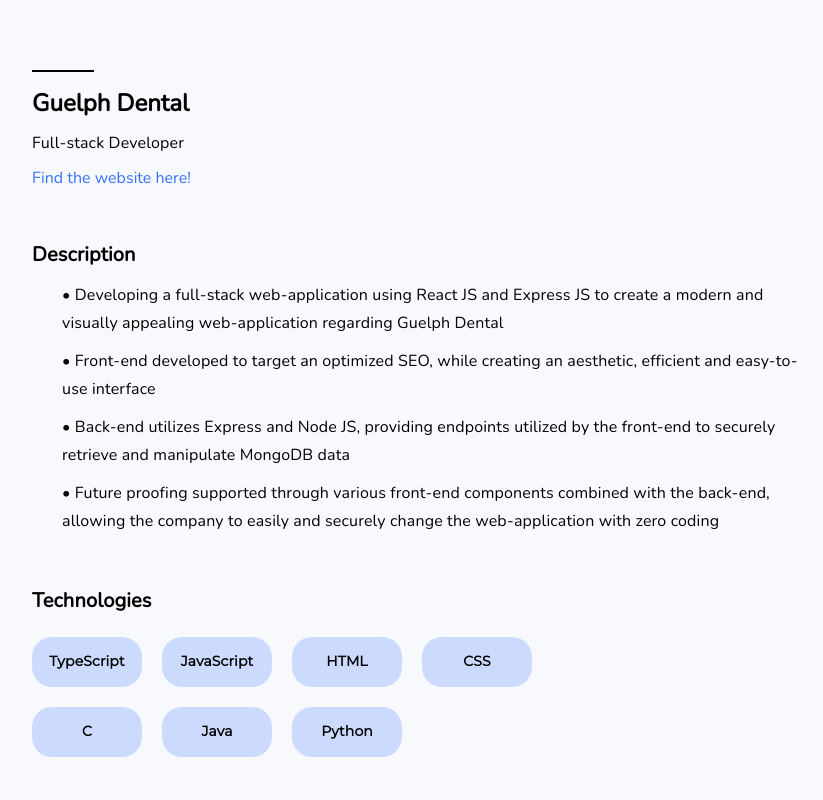
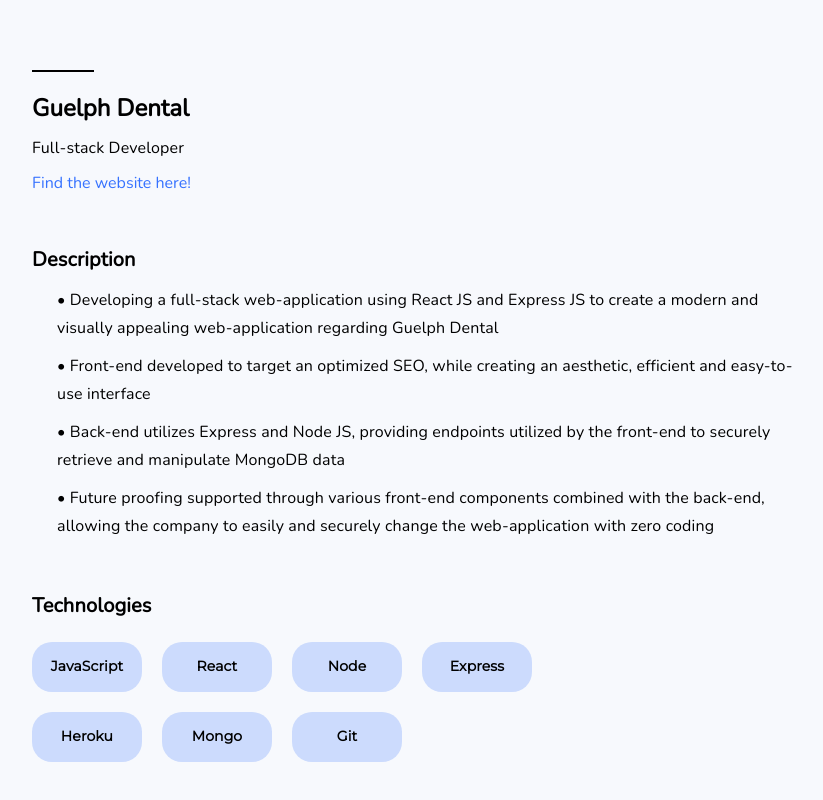
Before and after one commit to brandenphan/Portfolio-v2, a React (Create React App) app: page /GuelphDental in a window 1280 px wide. Shown: the part 540-1340 px from the top of the page, without its empty margins (88-911 px from the left). Built offline with nearby package versions, Linux system fonts and the light colour scheme.

Commit message:
added lotus page

```diff
--- a/src/Pages/Work/GuelphDental.js
+++ b/src/Pages/Work/GuelphDental.js
@@ -1,3 +1,4 @@
+import React from "react";
 import { Grid, Typography } from "@mui/material";
 import BackNav from "../../Components/BackNav";
 import { useWidth } from "../../Context/WidthContext";
@@ -10,6 +11,12 @@
 
 const GuelphDental = () => {
     const { width } = useWidth();
+
+    // Forces the page to start at the top if the page is loaded
+    React.useEffect(() => {
+        window.scrollTo(0, 0);
+
+    }, []);
 
     return (
         <div style={{position: "absolute", top: "0", left: "0", width: "100%", overflow: "hidden", backgroundColor: "rgb(237, 242, 251, 0.45)"}}>
@@ -29,7 +36,7 @@
             </div>
 
             <Grid container sx={{marginLeft: width > 1400 ? "150px" : width > 1100 ? "120px" : width > 900 ? "100px" : width > 700 ? "70px" : "40px", marginTop: width > 700 ? "100px" : "80px", display: "flex", flexDirection: "column"}}>
-                <div style={{border: "1px solid black", marginBottom: "15px", width: "60px"}} />
+                <div style={{border: "1px solid black", marginBottom: "20px", width: "60px"}} />
                 <Typography variant="h5" sx={{fontFamily: "Nunito", fontWeight: "bold"}}>
                     Guelph Dental
                 </Typography>
@@ -46,20 +53,20 @@
                 <Typography variant="h6" sx={{fontFamily: "Nunito", fontWeight: "bold"}}>
                     Description
                 </Typography>
-                <Typography variant="subtitle1" align="left" sx={{fontFamily: "Nunito", marginTop: "10px", marginLeft: "30px"}}>• Developing a full-stack web-application using React JS and Express JS to create a modern and visually appealing web-application regarding Guelph Dental</Typography>
-                <Typography variant="subtitle1" align="left" sx={{fontFamily: "Nunito", marginTop: "10px", marginLeft: "30px"}}>• Front-end developed to target an optimized SEO, while creating an aesthetic, efficient and easy-to-use interface</Typography>
-                <Typography variant="subtitle1" align="left" sx={{fontFamily: "Nunito", marginTop: "10px", marginLeft: "30px"}}>• Back-end utilizes Express and Node JS, providing endpoints utilized by the front-end to securely retrieve and manipulate MongoDB data</Typography>
-                <Typography variant="subtitle1" align="left" sx={{fontFamily: "Nunito", marginTop: "10px", marginLeft: "30px"}}>• Future proofing supported through various front-end components combined with the back-end, allowing the company to easily and securely change the web-application with zero coding</Typography>
+                <Typography variant="subtitle1" align="left" sx={{fontFamily: "Nunito", marginTop: "10px", marginLeft: "25px"}}>• Developing a full-stack web-application using React JS and Express JS to create a modern and visually appealing web-application regarding Guelph Dental</Typography>
+                <Typography variant="subtitle1" align="left" sx={{fontFamily: "Nunito", marginTop: "10px", marginLeft: "25px"}}>• Front-end developed to target an optimized SEO, while creating an aesthetic, efficient and easy-to-use interface</Typography>
+                <Typography variant="subtitle1" align="left" sx={{fontFamily: "Nunito", marginTop: "10px", marginLeft: "25px"}}>• Back-end utilizes Express and Node JS, providing endpoints utilized by the front-end to securely retrieve and manipulate MongoDB data</Typography>
+                <Typography variant="subtitle1" align="left" sx={{fontFamily: "Nunito", marginTop: "10px", marginLeft: "25px"}}>• Future proofing supported through various front-end components combined with the back-end, allowing the company to easily and securely change the web-application with zero coding</Typography>
             </Grid>
 
-            <Grid container sx={{marginLeft: width > 1400 ? "150px" : width > 1100 ? "120px" : width > 900 ? "100px" : width > 700 ? "70px" : "40px", marginTop: "50px", display: "flex", flexDirection: "column", width: width > 1800 ? "50%" : width > 900 ? "60%" : "80%", marginBottom: width > 700 ? "100px" : "80px"}}>
+            <Grid container sx={{marginLeft: width > 1400 ? "150px" : width > 1100 ? "120px" : width > 900 ? "100px" : width > 700 ? "70px" : "40px", marginTop: "50px", display: "flex", flexDirection: "column", width: width > 1800 ? "50%" : width > 900 ? "60%" : "80%", marginBottom: width > 700 ? "110px" : "80px"}}>
                 <Typography variant="h6" sx={{fontFamily: "Nunito", fontWeight: "bold"}}>
                     Technologies
                 </Typography>
                 <Grid container sx={{display: "flex", flexDirection: "row", justifyContent: "flex-start", marginTop: "20px"}}>
                     {width > 1500 ?
                         <>
-                            {["TypeScript", "JavaScript", "HTML", "CSS", "C", "Java", "Python"].map((language, ID) => (
+                            {["JavaScript", "React", "Mpde", "Express", "Heroku", "Mongo", "Git"].map((language, ID) => (
                                 <Grid item key={ID} sx={{width: "110px", height: "50px", backgroundColor: "#ccdbfd", borderRadius: "20px", marginRight: ID !== 6 && "20px", display: "flex", justifyContent: "center", alignItems: "center"}}>
                                     <Typography variant="subtitle2" align="center" sx={{fontFamily: "Montserrat", fontWeight: "bold"}}>{language}</Typography>
                                 </Grid>
@@ -68,14 +75,14 @@
                     : width > 700 ?
                         <>
                             <Grid container>
-                                {["TypeScript", "JavaScript", "HTML", "CSS"].map((language, ID) => (
+                                {["JavaScript", "React", "Node", "Express"].map((language, ID) => (
                                     <Grid item key={ID} sx={{width: "110px", height: "50px", backgroundColor: "#ccdbfd", borderRadius: "20px", marginRight: ID !== 3 && "20px", display: "flex", justifyContent: "center", alignItems: "center"}}>
                                         <Typography variant="subtitle2" align="center" sx={{fontFamily: "Montserrat", fontWeight: "bold"}}>{language}</Typography>
                                     </Grid>
                                 ))}
                             </Grid>
                             <Grid container sx={{marginTop: "20px"}}>
-                                {["C", "Java", "Python"].map((language, ID) => (
+                                {["Heroku", "Mongo", "Git"].map((language, ID) => (
                                     <Grid item key={ID} sx={{width: "110px", height: "50px", backgroundColor: "#ccdbfd", borderRadius: "20px", marginRight: ID !== 2 && "20px", display: "flex", justifyContent: "center", alignItems: "center"}}>
                                         <Typography variant="subtitle2" align="center" sx={{fontFamily: "Montserrat", fontWeight: "bold"}}>{language}</Typography>
                                     </Grid>
@@ -85,48 +92,48 @@
                     : width > 500 ?
                         <>
                             <Grid container>
-                                {["TypeScript", "JavaScript", "HTML"].map((language, ID) => (
+                                {["JavaScript", "React", "Node"].map((language, ID) => (
                                     <Grid item key={ID} sx={{width: "110px", height: "50px", backgroundColor: "#ccdbfd", borderRadius: "20px", marginRight: ID !== 2 && "20px", display: "flex", justifyContent: "center", alignItems: "center"}}>
                                         <Typography variant="subtitle2" align="center" sx={{fontFamily: "Montserrat", fontWeight: "bold"}}>{language}</Typography>
                                     </Grid>
                                 ))}
                             </Grid>
                             <Grid container sx={{marginTop: "20px"}}>
-                                {["CSS", "C", "Java"].map((language, ID) => (
+                                {["Express", "Heroku", "Mongo"].map((language, ID) => (
                                     <Grid item key={ID} sx={{width: "110px", height: "50px", backgroundColor: "#ccdbfd", borderRadius: "20px", marginRight: ID !== 2 && "20px", display: "flex", justifyContent: "center", alignItems: "center"}}>
                                         <Typography variant="subtitle2" align="center" sx={{fontFamily: "Montserrat", fontWeight: "bold"}}>{language}</Typography>
                                     </Grid>
                                 ))}
                             </Grid>
                             <Grid item sx={{width: "110px", height: "50px", backgroundColor: "#ccdbfd", borderRadius: "20px", display: "flex", justifyContent: "center", alignItems: "center", marginTop: "20px"}}>
-                                <Typography variant="subtitle2" align="center" sx={{fontFamily: "Montserrat", fontWeight: "bold"}}>Python</Typography>
+                                <Typography variant="subtitle2" align="center" sx={{fontFamily: "Montserrat", fontWeight: "bold"}}>Git</Typography>
                             </Grid>
                         </>
                     :
                         <>
                             <Grid container>
-                                {["TypeScript", "JavaScript"].map((language, ID) => (
+                                {["JavaScript", "React"].map((language, ID) => (
                                     <Grid item key={ID} sx={{width: "110px", height: "50px", backgroundColor: "#ccdbfd", borderRadius: "20px", marginRight: ID !== 1 && "20px", display: "flex", justifyContent: "center", alignItems: "center"}}>
                                         <Typography variant="subtitle2" align="center" sx={{fontFamily: "Montserrat", fontWeight: "bold"}}>{language}</Typography>
                                     </Grid>
                                 ))}
                             </Grid>
                             <Grid container sx={{marginTop: "20px"}}>
-                                {["HTML", "CSS"].map((language, ID) => (
+                                {["Node", "Express"].map((language, ID) => (
                                     <Grid item key={ID} sx={{width: "110px", height: "50px", backgroundColor: "#ccdbfd", borderRadius: "20px", marginRight: ID !== 1 && "20px", display: "flex", justifyContent: "center", alignItems: "center"}}>
                                         <Typography variant="subtitle2" align="center" sx={{fontFamily: "Montserrat", fontWeight: "bold"}}>{language}</Typography>
                                     </Grid>
                                 ))}
                             </Grid>
                             <Grid container sx={{marginTop: "20px"}}>
-                                {["C", "Java"].map((language, ID) => (
+                                {["Heroku", "Mongo"].map((language, ID) => (
                                     <Grid item key={ID} sx={{width: "110px", height: "50px", backgroundColor: "#ccdbfd", borderRadius: "20px", marginRight: ID !== 1 && "20px", display: "flex", justifyContent: "center", alignItems: "center"}}>
                                         <Typography variant="subtitle2" align="center" sx={{fontFamily: "Montserrat", fontWeight: "bold"}}>{language}</Typography>
                                     </Grid>
                                 ))}
                             </Grid>
                             <Grid item sx={{width: "110px", height: "50px", backgroundColor: "#ccdbfd", borderRadius: "20px", display: "flex", justifyContent: "center", alignItems: "center", marginTop: "20px"}}>
-                                <Typography variant="subtitle2" align="center" sx={{fontFamily: "Montserrat", fontWeight: "bold"}}>Python</Typography>
+                                <Typography variant="subtitle2" align="center" sx={{fontFamily: "Montserrat", fontWeight: "bold"}}>Git</Typography>
                             </Grid>
                         </>
                 }
--- a/src/Pages/Work/Lotus.js
+++ b/src/Pages/Work/Lotus.js
@@ -1,13 +1,83 @@
+import React from "react";
+import { Grid, Typography } from "@mui/material";
 import BackNav from "../../Components/BackNav";
-// import { useWidth } from "../../Context/WidthContext";
+import { useWidth } from "../../Context/WidthContext";
+import LotusImage1 from "../../Images/Work/LotusImage1.png";
 
 
 const Lotus = () => {
-    // const { width } = useWidth();
+    const { width } = useWidth();
+
+    // Forces the page to start at the top if the page is loaded
+    React.useEffect(() => {
+        window.scrollTo(0, 0);
+
+    }, []);
 
     return (
-        <div>
-            <p>Lotus</p>
+        <div style={{position: "absolute", top: "0", left: "0", width: "100%", overflow: "hidden", backgroundColor: "rgb(237, 242, 251, 0.45)"}}>
+            <div style={{backgroundColor: "#C1D3FE", display: "flex", justifyContent: "center"}}>
+                <img src={LotusImage1} alt="LotusImage1" height="500px" width="auto" />
+            </div>
+
+            <Grid container sx={{marginLeft: width > 1400 ? "150px" : width > 1100 ? "120px" : width > 900 ? "100px" : width > 700 ? "70px" : "40px", marginTop: width > 700 ? "100px" : "80px", display: "flex", flexDirection: "column"}}>
+                <div style={{border: "1px solid black", marginBottom: "20px", width: "60px"}} />
+                <Typography variant="h5" sx={{fontFamily: "Nunito", fontWeight: "bold"}}>
+                    Lotus
+                </Typography>
+                <Typography variant="subtitle1" align="left" sx={{fontFamily: "Nunito", marginTop: "10px"}}>Front-end Developer</Typography>
+
+                <span style={{marginTop: "10px"}}>
+                    <a href="https://lotusrestaurant.ca/" target="_blank" rel="noreferrer" style={{textDecoration: "none", color: "#3672FF", fontFamily: "Nunito", fontsize: "16px"}}>
+                        Find the website here!
+                    </a>
+                </span>
+            </Grid>
+
+            <Grid container sx={{marginLeft: width > 1400 ? "150px" : width > 1100 ? "120px" : width > 900 ? "100px" : width > 700 ? "70px" : "40px", marginTop: "50px", display: "flex", flexDirection: "column", width: width > 1800 ? "50%" : width > 900 ? "60%" : "80%"}}>
+                <Typography variant="h6" sx={{fontFamily: "Nunito", fontWeight: "bold"}}>
+                    Description
+                </Typography>
+                <Typography variant="subtitle1" align="left" sx={{fontFamily: "Nunito", marginTop: "10px", marginLeft: "25px"}}>• Developing a front-end web-application using React JavaScript, creating a modern and responsive user interface to display various information pertaining to the Lotus restaurant</Typography>
+                <Typography variant="subtitle1" align="left" sx={{fontFamily: "Nunito", marginTop: "10px", marginLeft: "25px"}}>• Optimizing SEO through concise and updated metadata to increase customer traffic to the Lotus web-application</Typography>
+                <Typography variant="subtitle1" align="left" sx={{fontFamily: "Nunito", marginTop: "10px", marginLeft: "25px"}}>• Utilizing different techniques to improve website speed such as image optimization and CDN usage</Typography>
+                <Typography variant="subtitle1" align="left" sx={{fontFamily: "Nunito", marginTop: "10px", marginLeft: "25px"}}>• Numerous test to ensure the web-application is supported by major web browsers and responsive for different screen sizes</Typography>
+            </Grid>
+
+            <Grid container sx={{marginLeft: width > 1400 ? "150px" : width > 1100 ? "120px" : width > 900 ? "100px" : width > 700 ? "70px" : "40px", marginTop: "50px", display: "flex", flexDirection: "column", width: width > 1800 ? "50%" : width > 900 ? "60%" : "80%", marginBottom: width > 700 ? "110px" : "80px"}}>
+                <Typography variant="h6" sx={{fontFamily: "Nunito", fontWeight: "bold"}}>
+                    Technologies
+                </Typography>
+                <Grid container sx={{display: "flex", flexDirection: "row", justifyContent: "flex-start", marginTop: "20px"}}>
+                    {width > 700 ?
+                        <>
+                            {["JavaScript", "React", "Node", "Git"].map((language, ID) => (
+                                <Grid item key={ID} sx={{width: "110px", height: "50px", backgroundColor: "#E3D5CA", borderRadius: "20px", marginRight: ID !== 3 && "20px", display: "flex", justifyContent: "center", alignItems: "center"}}>
+                                    <Typography variant="subtitle2" align="center" sx={{fontFamily: "Montserrat", fontWeight: "bold"}}>{language}</Typography>
+                                </Grid>
+                            ))}
+                        </>
+                    :
+                        <>
+                            <Grid container>
+                                {["JavaScript", "React"].map((language, ID) => (
+                                    <Grid item key={ID} sx={{width: "110px", height: "50px", backgroundColor: "#E3D5CA", borderRadius: "20px", marginRight: ID !== 1 && "20px", display: "flex", justifyContent: "center", alignItems: "center"}}>
+                                        <Typography variant="subtitle2" align="center" sx={{fontFamily: "Montserrat", fontWeight: "bold"}}>{language}</Typography>
+                                    </Grid>
+                                ))}
+                            </Grid>
+                            <Grid container sx={{marginTop: "20px"}}>
+                                {["Node", "Git"].map((language, ID) => (
+                                    <Grid item key={ID} sx={{width: "110px", height: "50px", backgroundColor: "#E3D5CA", borderRadius: "20px", marginRight: ID !== 1 && "20px", display: "flex", justifyContent: "center", alignItems: "center"}}>
+                                        <Typography variant="subtitle2" align="center" sx={{fontFamily: "Montserrat", fontWeight: "bold"}}>{language}</Typography>
+                                    </Grid>
+                                ))}
+                            </Grid>
+                        </>
+                }
+                </Grid>
+            </Grid>
+
             <BackNav />
         </div>
     )
--- a/src/Pages/index.js
+++ b/src/Pages/index.js
@@ -438,7 +438,7 @@
 
 
             {/* Project Section */}
-            <div id="Porjects" style={{marginTop: "-20px"}} />
+            <div id="Projects" style={{marginTop: "-20px"}} />
             <div style={{backgroundColor: "#F2F2F2"}}>
                 <Grid container sx={{display: "flex", justifyContent: "center"}}>
                     <Grid item xs={12} sx={{marginBottom: "5vh", marginTop: "10vh"}}>
```
Also changed, not shown: src/Images/Work/LotusImage1.png (added).
